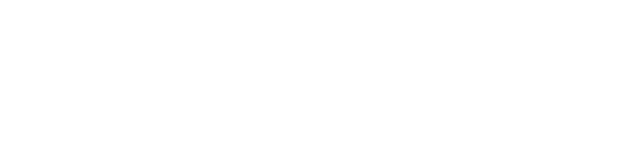
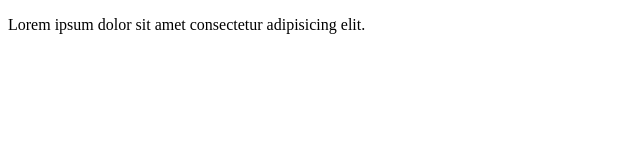
Before and after one commit to DanielAjsivinac/pruebaRepositorio, a plain HTML site: page index.html in a window 1280 px wide. Shown: the whole page, without its empty margins (0-640 px from the left). Drawn offline with Linux system fonts and the light colour scheme.

Commit message:
agregado Div cont

```diff
--- a/index.html
+++ b/index.html
@@ -7,6 +7,11 @@
     <title>PGitVScode</title>
 </head>
 <body>
-
+    <!--div cont 1-->
+    <div class = "container">
+        <div class = "row" >
+            <p>Lorem ipsum dolor sit amet consectetur adipisicing elit.</p>
+        </div>
+    </div>
 </body>
 </html>
```
